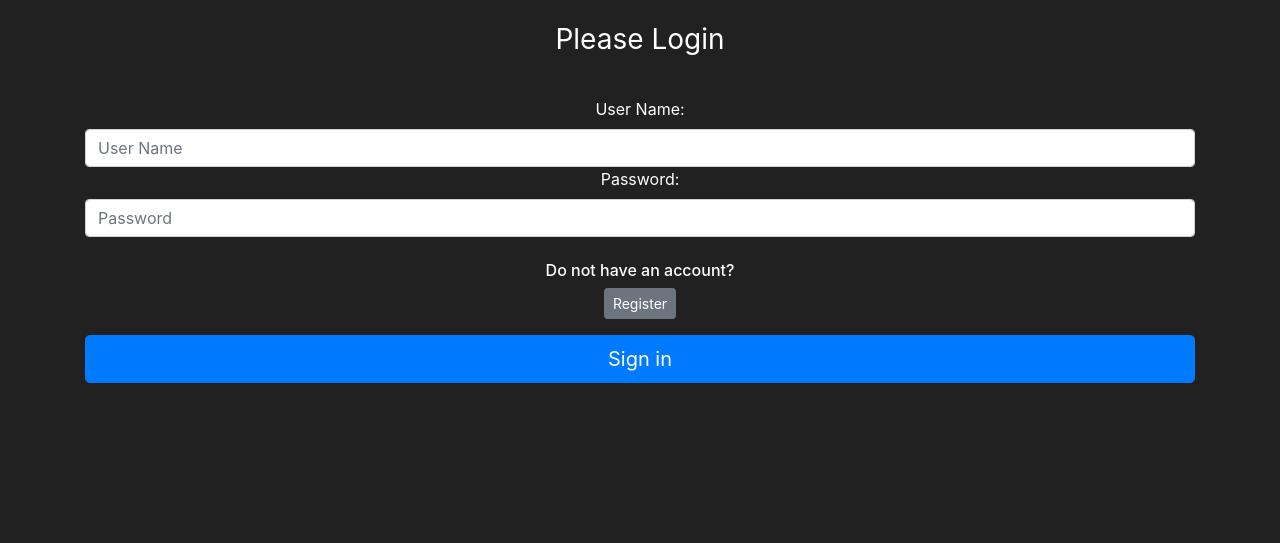
After one commit to d4rcel/FlaskMarket, a Flask app: page /login in a window 1280 px wide. The commit adds this page. Shown: the part 257-800 px from the top of the page. Run offline with Flask 3, Linux system fonts and the light colour scheme; some libraries are stand-ins or nearby versions.

Commit message:
User uthentification

```diff
--- a/market/__init__.py
+++ b/market/__init__.py
@@ -1,9 +1,11 @@
-from flask import Flask, render_template
+from flask import Flask
 from flask_sqlalchemy import SQLAlchemy
+from flask_bcrypt import Bcrypt
 
 app = Flask(__name__)
 app.config['SQLALCHEMY_DATABASE_URI'] = 'sqlite:///market.db'
 app.config['SECRET_KEY'] = 'b79ded7f83357708b90e2377'
 db = SQLAlchemy(app)
+bcrypt = Bcrypt(app)
 
 from market import routes
--- a/market/forms.py
+++ b/market/forms.py
@@ -20,3 +20,9 @@ class RegisterForm(FlaskForm):
     password1 = PasswordField(label='Password:', validators=[Length(min=6), DataRequired()])
     password2 = PasswordField(label='Confirm Password:', validators=[EqualTo('password1'), DataRequired()])
     submit = SubmitField(label='Create Account')
+
+
+class LoginForm(FlaskForm):
+    username = StringField(label='User Name:', validators=[DataRequired()])
+    password = PasswordField(label='Password:', validators=[DataRequired()])
+    submit = SubmitField(label='Sign in')
--- a/market/routes.py
+++ b/market/routes.py
@@ -1,7 +1,7 @@
 from market import app, db
 from flask import render_template, redirect, url_for, flash
 from market.models import Item, User
-from market.forms import RegisterForm
+from market.forms import RegisterForm, LoginForm
 
 @app.route("/")
 @app.route('/home')
@@ -19,7 +19,7 @@ def market_page():
 def register_page():
     form = RegisterForm()
     if form.validate_on_submit():
-        user_to_create = User(username=form.username.data,email_address=form.email_address.data,password_hash=form.password1.data)
+        user_to_create = User(username=form.username.data,email_address=form.email_address.data,password=form.password1.data)
         db.session.add(user_to_create)
         db.session.commit()
         return redirect(url_for('market_page'))
@@ -28,3 +28,9 @@ def register_page():
             flash(f'There was an error with creating a user: {err_msg}', category='danger')
 
     return render_template('register.html', form=form)
+
+
+@app.route('/login', methods=['GET', 'POST'])
+def login_page():
+    form = LoginForm()
+    return render_template('login.html', form=form)
--- a/market/templates/base.html
+++ b/market/templates/base.html
@@ -37,7 +37,7 @@
           </ul>
           <ul class="navbar-nav">
               <li class="nav-item">
-                  <a class="nav-link" href="#">Login</a>
+                  <a class="nav-link" href="{{ url_for('login_page') }}">Login</a>
               </li>
               <li class="nav-item">
                   <a class="nav-link" href="{{ url_for('register_page')}}">Register</a>
--- /dev/null
+++ b/market/templates/login.html
@@ -0,0 +1,35 @@
+{% extends 'base.html' %}
+{% block title %}
+    Login Page
+{% endblock %}
+
+{% block content %}
+<div class="text-center">
+    <div class="container">
+        <form method="POST" class="form-signin" style="color:white">
+            {{ form.hidden_tag() }}
+            <img class="mb-4" src="https://source.unsplash.com/random/350*700" alt="" style="border-radius: 50%; height: 200px; width: 200px;">
+            <h1 class="h3 mb-3 font-weight-normal">
+                Please Login
+            </h1>
+            <br>
+            {{ form.username.label() }}
+            {{ form.username(class="form-control", placeholder="User Name") }}
+
+            {{ form.password.label() }}
+            {{ form.password(class="form-control", placeholder="Password") }}
+
+            <br>
+
+
+            <div class="checkbox mb-3">
+               <h6>Do not have an account?</h6>
+               <a class="btn btn-sm btn-secondary" href="{{ url_for('register_page') }}">Register</a>
+            </div>
+
+            {{ form.submit(class="btn btn-lg btn-block btn-primary") }}
+
+        </form>
+    </div>
+</div>
+{% endblock %}
```
Also changed, not shown: market/models.py (+9 -1 lines), market/templates/register.html (+6 -1 lines), instance/market.db.
